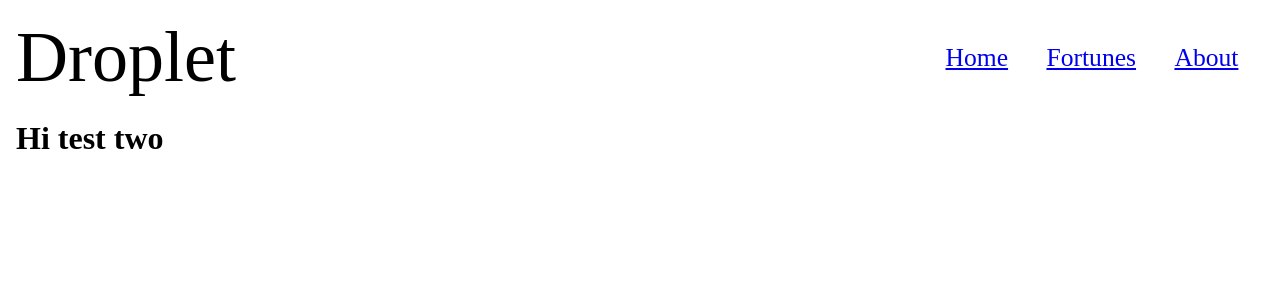
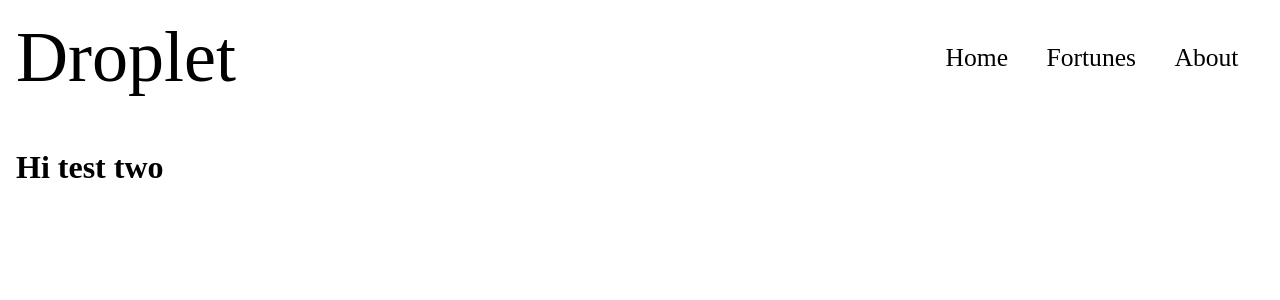
Before and after one commit to simplywilber/Droplet, a React (Vite) app: page /fortunes in a window 1280 px wide. Shown: the top 300 px of the page. Built offline with nearby package versions, Linux system fonts and the light colour scheme.

Commit message:
Add hover effects to links

```diff
--- a/src/components/Navbar.jsx
+++ b/src/components/Navbar.jsx
@@ -3,13 +3,13 @@ import { Link } from "react-router-dom";
 function Navbar() {
   return (
     <nav id="nav-bar">
-      <div>
-        <Link to="/" id="logo">Droplet</Link>
+      <div id="logo">
+        <Link class="link" to="/">Droplet</Link>
       </div>
       <div class="nav-links">
-        <Link to="/">Home</Link>
-        <Link to="/fortunes">Fortunes</Link>
-        <Link to="/about">About</Link>
+        <Link class="link" to="/">Home</Link>
+        <Link class="link" to="/fortunes">Fortunes</Link>
+        <Link class="link" to="/about">About</Link>
       </div>
     </nav>
   );
--- a/src/index.css
+++ b/src/index.css
@@ -1,11 +1,20 @@
 body {
-    padding: .5em;
+  padding: 0.5em;
 }
 
 #logo {
+  font-size: 4.5em;
+  transition: transform 0.2s ease-in-out;
+}
+
+#logo:hover {
+  cursor: pointer;
+  transform: scale(1.1);
+}
+
+.link {
   text-decoration: none;
   color: black;
-    font-size: 4.5em;
 }
 
 .nav-links {
@@ -15,9 +24,14 @@ gap: 1.5em;
   padding-right: 1em;
 }
 
+.nav-links :link:hover {
+  transition: transform 0.2s ease-in-out;
+  transform: scale(1.1);
+}
+
 #nav-bar {
   display: flex;
   align-items: center;
   justify-content: space-between;
-
+  margin-bottom: 50px;
 }
```
Lines whose indentation alone changed are shown as unchanged.
